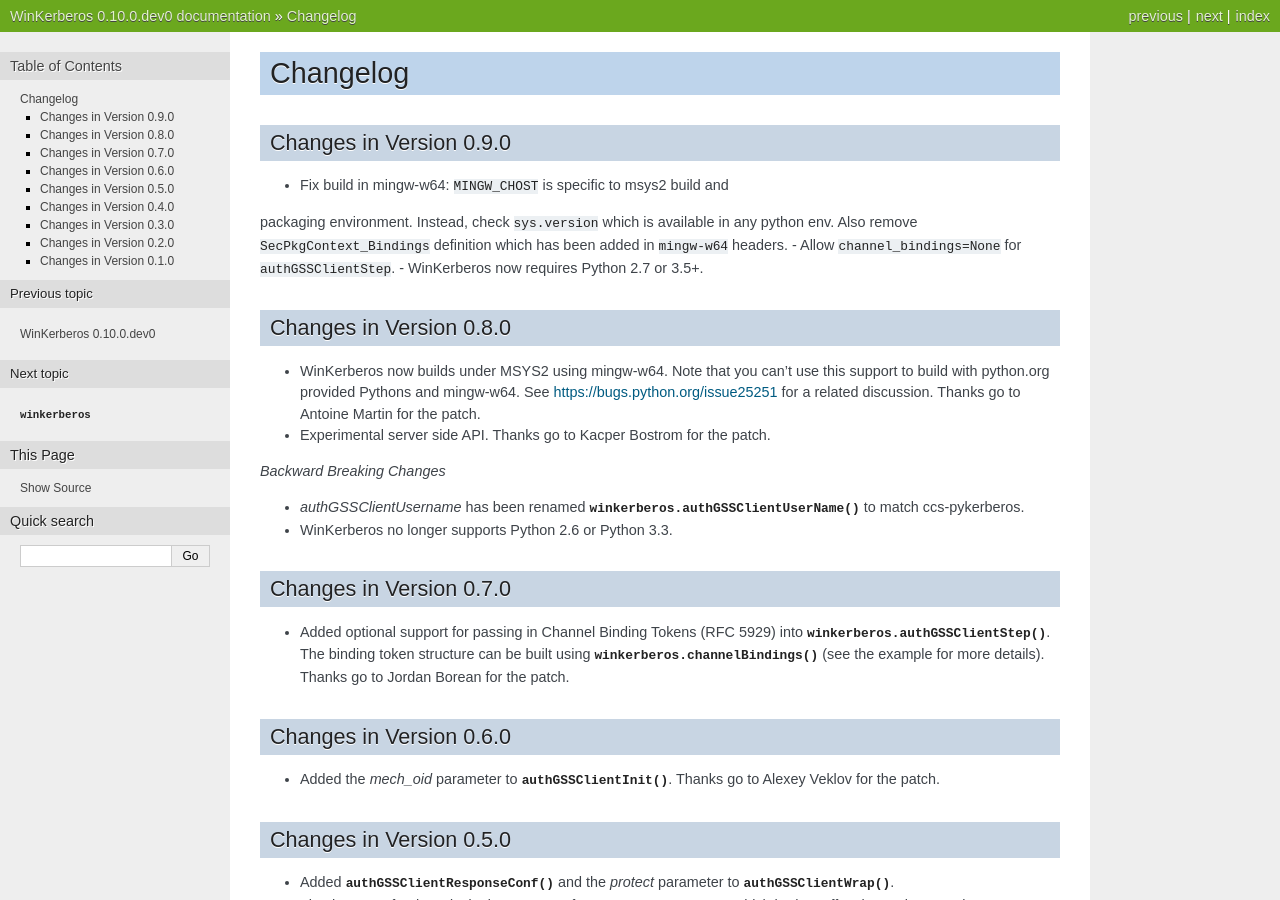
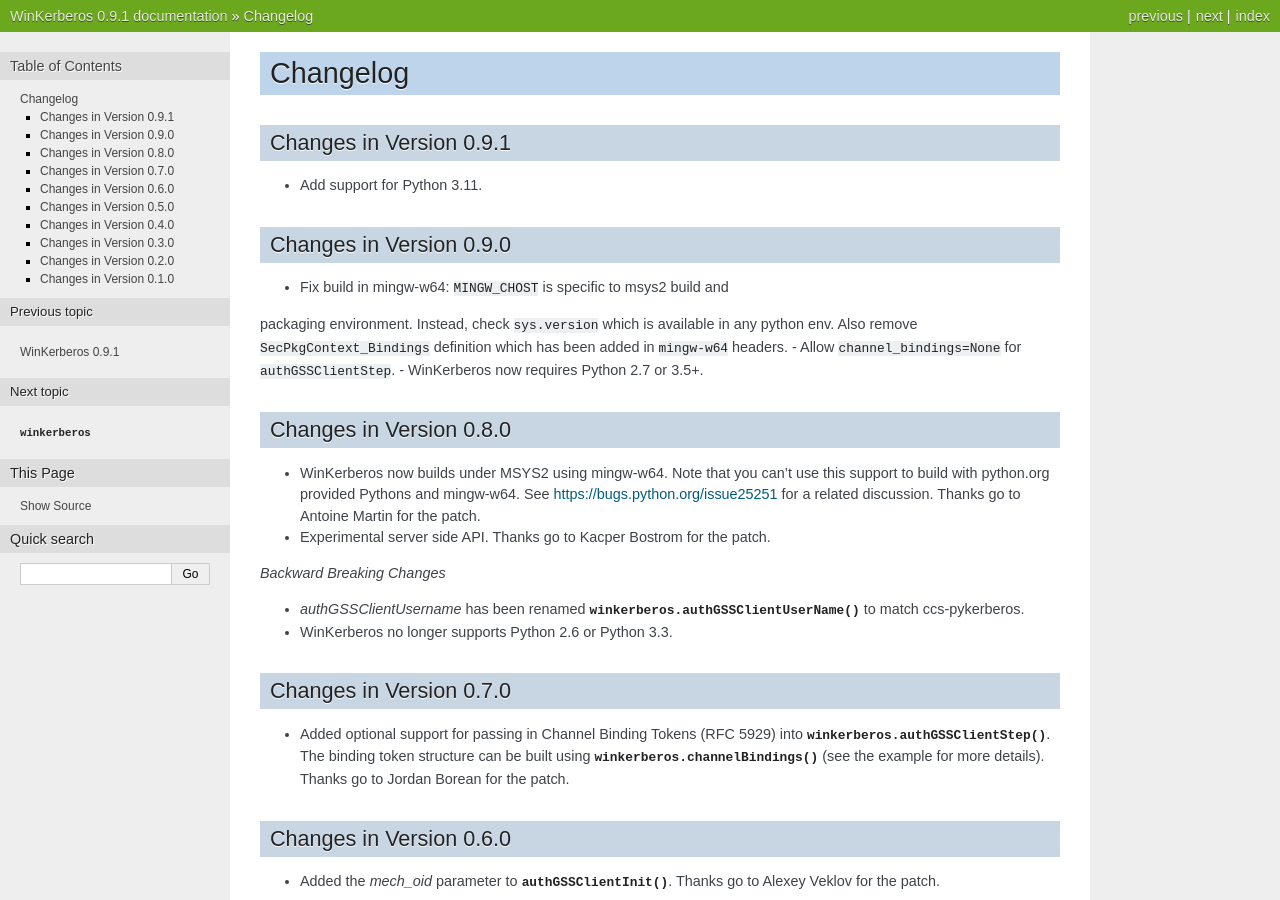
Before and after one commit to mongodb/winkerberos, a Sphinx documentation site: the page built from doc/changelog.rst, in a window 1280 px wide and 900 px high. Built offline with Sphinx 7.4.7, drawn with Linux system fonts in a browser that asks for light colours; the version number is read from the project's files by our own code; some of the changed text lies outside the part shown.

Commit message:
bump to 0.9.1 and add changelog

```diff
--- a/doc/changelog.rst
+++ b/doc/changelog.rst
@@ -1,5 +1,11 @@
 Changelog
 =========
+
+Changes in Version 0.9.1
+------------------------
+
+- Add support for Python 3.11.
+
 
 Changes in Version 0.9.0
 ------------------------
--- a/setup.py
+++ b/setup.py
@@ -105,7 +105,7 @@
 
 setup(
     name="winkerberos",
-    version="0.10.0.dev0",
+    version="0.9.1",
     description="High level interface to SSPI for Kerberos client auth",
     long_description=readme,
     author="Bernie Hackett",
```
